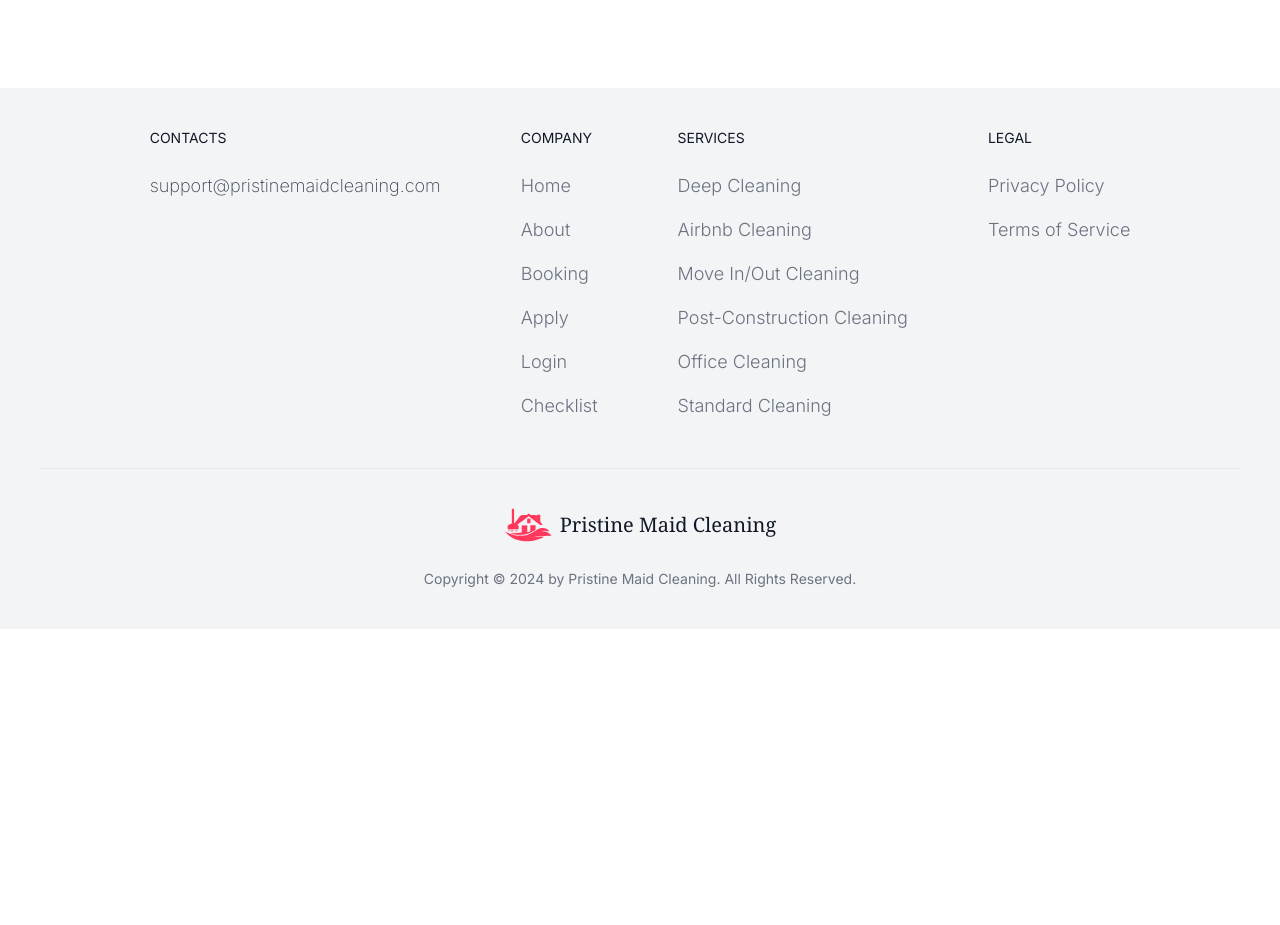
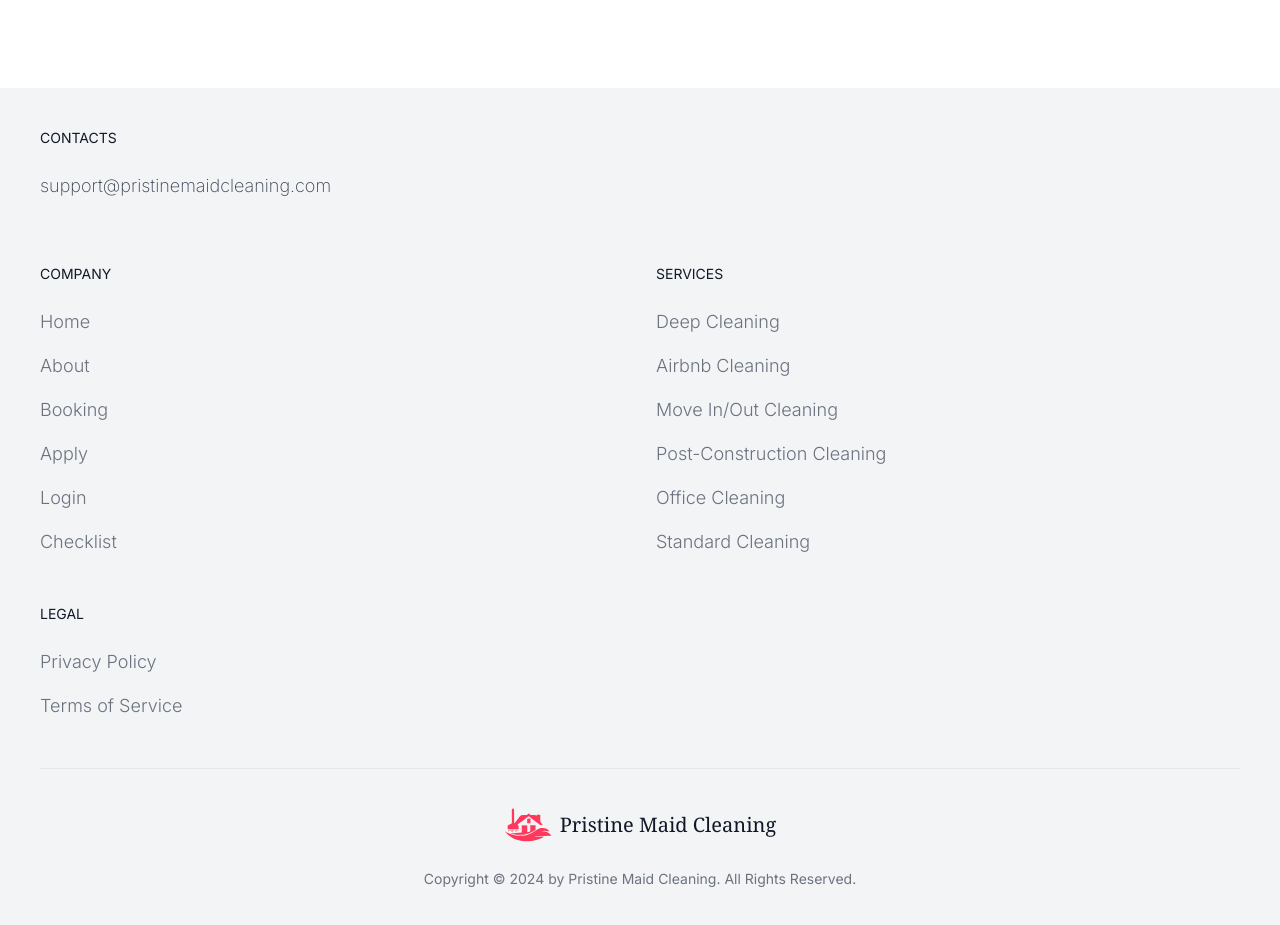
Before and after one commit to 0xble/host-and-home-cleaners-website, a Next.js app: page / in a window 1280 px wide. Shown: the part 8080-9005 px from the top of the page. Before the commit the page ends 8709 px from the top, so only its background shows below. Built offline with nearby package versions, Linux system fonts and the light colour scheme.

Commit message:
chore: update dependencies + refactor components
- Update `bun.lockb` and remove `yarn.lock`
- Refactor `app/apply/page.tsx`, `app/house-cleaning-services-*/page.tsx`
- Modify `components/Footer.tsx`
- Add new dependency in `package.json`

```diff
--- a/app/apply/page.tsx
+++ b/app/apply/page.tsx
@@ -1,11 +1,11 @@
+import ApplyForm from '@/components/ApplyForm'
+import BonusesTable from '@/components/BonusesTable'
+import MapFrame from '@/components/MapFrame'
+import { NAME } from '@/lib/globals'
+import { getLocationsString } from '@/lib/utils'
+import { Metadata } from 'next'
 import Image from 'next/image'
-import ApplyForm from '@/components/ApplyForm'
-import { NAME } from '@/lib/globals'
-import BonusesTable from '@/components/BonusesTable'
 import Link from 'next/link'
-import MapFrame from '@/components/MapFrame'
-import { Metadata } from 'next'
-import { getLocationsString } from '@/lib/utils'
 import { AREA, LOCATIONS } from '../house-cleaning-services-myrtle-beach/local'
 
 // TODO: Do not make location specific, update form to redirect to appropriate location
@@ -68,13 +68,16 @@
           Are you in our service area?
         </h2>
         <p>Proudly serving all areas of the greater {AREA} metro area.</p>
-        <ul className='mt-4 flex flex-col items-center justify-center gap-2 sm:flex-row sm:gap-5'>
+        <div className='mx-auto mt-4 grid max-w-4xl grid-cols-[repeat(auto-fit,minmax(120px,1fr))] justify-center gap-2'>
           {LOCATIONS.map((location) => (
-            <li key={location.name}>
+            <div
+              key={location.name}
+              className='flex items-center justify-center'
+            >
               <span className='font-normal text-gray-900'>{location.name}</span>
-            </li>
+            </div>
           ))}
-        </ul>
+        </div>
         <MapFrame className='mx-auto mt-8 h-[400px] max-w-screen-lg rounded-xl sm:h-[550px]' />
         {/* Form Anchor */}
         <div id='form' />
--- a/app/house-cleaning-services-garden-city/page.tsx
+++ b/app/house-cleaning-services-garden-city/page.tsx
@@ -1,17 +1,17 @@
-import Link from 'next/link'
-import Image from 'next/image'
-import type { Metadata } from 'next'
-import { CHECKLIST_NAME, NAME } from '@/lib/globals'
-import HowItWorksCard from '@/components/HowItWorksCard'
 import BookingCard from '@/components/BookingCard'
-import TrustSection from '@/components/TrustSection'
-import FeaturedCarousel from '@/components/FeaturedCarousel'
 import CompetitorComparisonTable from '@/components/CompetitorComparisonTable'
 import CTAButtons from '@/components/CTAButtons'
+import FeaturedCarousel from '@/components/FeaturedCarousel'
+import HowItWorksCard from '@/components/HowItWorksCard'
 import MapFrame from '@/components/MapFrame'
-import { AREA, LOCATIONS, PHONE_NUMBER } from './local'
 import Page from '@/components/Page'
 import TestimonialCarousel from '@/components/TestimonialCarousel'
+import TrustSection from '@/components/TrustSection'
+import { CHECKLIST_NAME, NAME } from '@/lib/globals'
+import type { Metadata } from 'next'
+import Image from 'next/image'
+import Link from 'next/link'
+import { AREA, LOCATIONS, PHONE_NUMBER } from './local'
 
 export const metadata: Metadata = {
   title: `${NAME} | \#1 House Cleaning in ${AREA}`,
@@ -69,14 +69,19 @@
           We proudly cover all neighborhoods within the greater {AREA} metro
           region.
         </p>
-        <ul className='mt-4 flex flex-col items-center justify-center gap-2 sm:flex-row sm:gap-5'>
+        <div className='mx-auto mt-4 grid max-w-4xl grid-cols-[repeat(auto-fit,minmax(120px,1fr))] justify-center gap-2'>
           {LOCATIONS.map((location) => (
-            <li key={location.name}>
+            <div
+              key={location.name}
+              className='flex items-center justify-center'
+            >
               <span className='font-normal text-gray-900'>{location.name}</span>
-            </li>
+            </div>
           ))}
-        </ul>
+        </div>
         <MapFrame className='mx-auto mt-8 h-[400px] max-w-screen-lg rounded-xl sm:h-[550px]' />
+        {/* Form Anchor */}
+        <div id='form' />
       </section>
 
       {/* How it works */}
--- a/app/house-cleaning-services-myrtle-beach/page.tsx
+++ b/app/house-cleaning-services-myrtle-beach/page.tsx
@@ -1,17 +1,17 @@
-import Link from 'next/link'
-import Image from 'next/image'
-import type { Metadata } from 'next'
-import { CHECKLIST_NAME, NAME } from '@/lib/globals'
-import HowItWorksCard from '@/components/HowItWorksCard'
 import BookingCard from '@/components/BookingCard'
-import TrustSection from '@/components/TrustSection'
-import FeaturedCarousel from '@/components/FeaturedCarousel'
 import CompetitorComparisonTable from '@/components/CompetitorComparisonTable'
 import CTAButtons from '@/components/CTAButtons'
+import FeaturedCarousel from '@/components/FeaturedCarousel'
+import HowItWorksCard from '@/components/HowItWorksCard'
 import MapFrame from '@/components/MapFrame'
-import { AREA, LOCATIONS, PHONE_NUMBER } from './local'
 import Page from '@/components/Page'
 import TestimonialCarousel from '@/components/TestimonialCarousel'
+import TrustSection from '@/components/TrustSection'
+import { CHECKLIST_NAME, NAME } from '@/lib/globals'
+import type { Metadata } from 'next'
+import Image from 'next/image'
+import Link from 'next/link'
+import { AREA, LOCATIONS, PHONE_NUMBER } from './local'
 
 export const metadata: Metadata = {
   title: `${NAME} | \#1 House Cleaning in ${AREA}`,
@@ -62,17 +62,22 @@
       {/* Locations */}
       <section className='flex flex-col p-8 text-center'>
         <h2 className='mb-4 tracking-tight text-gray-900 dark:text-white'>
-          We&apos;re in your neighborhood!
+          Are you in our service area?
         </h2>
         <p>Proudly serving all areas of the greater {AREA} metro area.</p>
-        <ul className='mt-4 flex flex-col items-center justify-center gap-2 sm:flex-row sm:gap-5'>
+        <div className='mx-auto mt-4 grid max-w-4xl grid-cols-[repeat(auto-fit,minmax(120px,1fr))] justify-center gap-2'>
           {LOCATIONS.map((location) => (
-            <li key={location.name}>
+            <div
+              key={location.name}
+              className='flex items-center justify-center'
+            >
               <span className='font-normal text-gray-900'>{location.name}</span>
-            </li>
+            </div>
           ))}
-        </ul>
+        </div>
         <MapFrame className='mx-auto mt-8 h-[400px] max-w-screen-lg rounded-xl sm:h-[550px]' />
+        {/* Form Anchor */}
+        <div id='form' />
       </section>
 
       {/* How it works */}
--- a/components/Footer.tsx
+++ b/components/Footer.tsx
@@ -1,11 +1,14 @@
+import {
+  LOCATIONS as MYRTLE_BEACH_LOCATIONS,
+  PHONE_NUMBER as MYRTLE_BEACH_PHONE_NUMBER,
+} from '@/app/house-cleaning-services-myrtle-beach/local'
+import { EMAIL, NAME } from '@/lib/globals'
+import { COMPANY_PAGES, LEGAL_PAGES, SERVICE_PAGES } from '@/lib/pages'
+import { Location } from '@/store/useLocationStore'
+import { chunk } from 'lodash'
 import Link from 'next/link'
 import Brand from './Brand'
 import PhoneLink from './PhoneLink'
-import { NAME, EMAIL } from '@/lib/globals'
-import { COMPANY_PAGES, LEGAL_PAGES, SERVICE_PAGES } from '@/lib/pages'
-import { PHONE_NUMBER as MYRTLE_BEACH_PHONE_NUMBER } from '@/app/house-cleaning-services-myrtle-beach/local'
-import { LOCATIONS as MYRTLE_BEACH_LOCATIONS } from '@/app/house-cleaning-services-myrtle-beach/local'
-import { Location } from '@/store/useLocationStore'
 
 type FooterLinkProps = {
   href: string
@@ -23,6 +26,35 @@
     <Link href={href} className={className}>
       {children}
     </Link>
+  )
+}
+
+type FooterColumnProps = {
+  title: string
+  links: { name: string; href: string }[]
+  columns?: number
+}
+
+function FooterColumn({ title, links, columns = 1 }: FooterColumnProps) {
+  const chunkedLinks = chunk(links, Math.ceil(links.length / columns))
+
+  return (
+    <div>
+      <h4 className='mb-6 text-sm uppercase text-gray-900 dark:text-white'>
+        {title}
+      </h4>
+      <div className={`grid grid-cols-${columns} gap-8`}>
+        {chunkedLinks.map((columnLinks, index) => (
+          <ul key={index} className='text-gray-500 dark:text-gray-400'>
+            {columnLinks.map((link) => (
+              <li key={link.name} className='mb-4'>
+                <FooterLink href={link.href}>{link.name}</FooterLink>
+              </li>
+            ))}
+          </ul>
+        ))}
+      </div>
+    </div>
   )
 }
 
@@ -266,48 +298,25 @@
   return (
     <footer className='bg-gray-100 dark:bg-gray-800'>
       <div className='mx-auto max-w-screen-xl p-4 md:p-10'>
-        <div className='flex flex-col justify-center gap-8 py-10 md:flex-row md:gap-20 md:py-0'>
-          <div>
+        <div
+          className={`grid grid-cols-1 gap-8 py-10 md:grid-cols-2 md:py-0 lg:grid-cols-${
+            location === Location.NONE ? '5' : '6'
+          }`}
+        >
+          <div className='md:col-span-2'>
             {getContacts(location)}
             {getSocials(location)}
           </div>
-          <div className=''>
-            <h4 className='mb-6 text-sm uppercase text-gray-900 dark:text-white'>
-              Company
-            </h4>
-            <ul className='text-gray-500 dark:text-gray-400'>
-              {COMPANY_PAGES.map((link) => (
-                <li key={link.name} className='mb-4'>
-                  <FooterLink href={link.href}>{link.name}</FooterLink>
-                </li>
-              ))}
-            </ul>
-          </div>
-          <div className=''>
-            <h4 className='mb-6 text-sm uppercase text-gray-900 dark:text-white'>
-              Services
-            </h4>
-            <ul className='text-gray-500 dark:text-gray-400'>
-              {SERVICE_PAGES.map((link) => (
-                <li key={link.name} className='mb-4'>
-                  <FooterLink href={link.href}>{link.name}</FooterLink>
-                </li>
-              ))}
-            </ul>
-          </div>
-          {getLocations(location)}
-          <div className=''>
-            <h4 className='mb-6 text-sm uppercase text-gray-900 dark:text-white'>
-              Legal
-            </h4>
-            <ul className='text-gray-500 dark:text-gray-400'>
-              {LEGAL_PAGES.map((page) => (
-                <li key={page.name} className='mb-4'>
-                  <FooterLink href={page.href}>{page.name}</FooterLink>
-                </li>
-              ))}
-            </ul>
-          </div>
+          <FooterColumn title='Company' links={COMPANY_PAGES} />
+          <FooterColumn title='Services' links={SERVICE_PAGES} />
+          {location === Location.MYRTLE_BEACH && (
+            <FooterColumn
+              title='Locations'
+              links={MYRTLE_BEACH_LOCATIONS}
+              columns={1}
+            />
+          )}
+          <FooterColumn title='Legal' links={LEGAL_PAGES} />
         </div>
         <hr className='my-6 border-gray-200 dark:border-gray-700 sm:mx-auto md:my-8' />
         <div className='pb-10 pt-6 text-center md:p-0'>
--- a/package.json
+++ b/package.json
@@ -19,6 +19,7 @@
     "embla-carousel-auto-scroll": "^8.0.0",
     "embla-carousel-autoplay": "^8.0.0",
     "embla-carousel-react": "^8.0.0",
+    "lodash": "^4.17.21",
     "lucide-react": "^0.344.0",
     "next": "14.1.0",
     "react": "^18",
@@ -31,6 +32,7 @@
   "devDependencies": {
     "@tailwindcss/forms": "^0.5.7",
     "@tailwindcss/typography": "^0.5.10",
+    "@types/lodash": "^4.17.9",
     "@types/node": "^20",
     "@types/react": "^18",
     "@types/react-dom": "^18",
```
Also changed, not shown: 2 other files (tests, documents, lock files or other folders).
